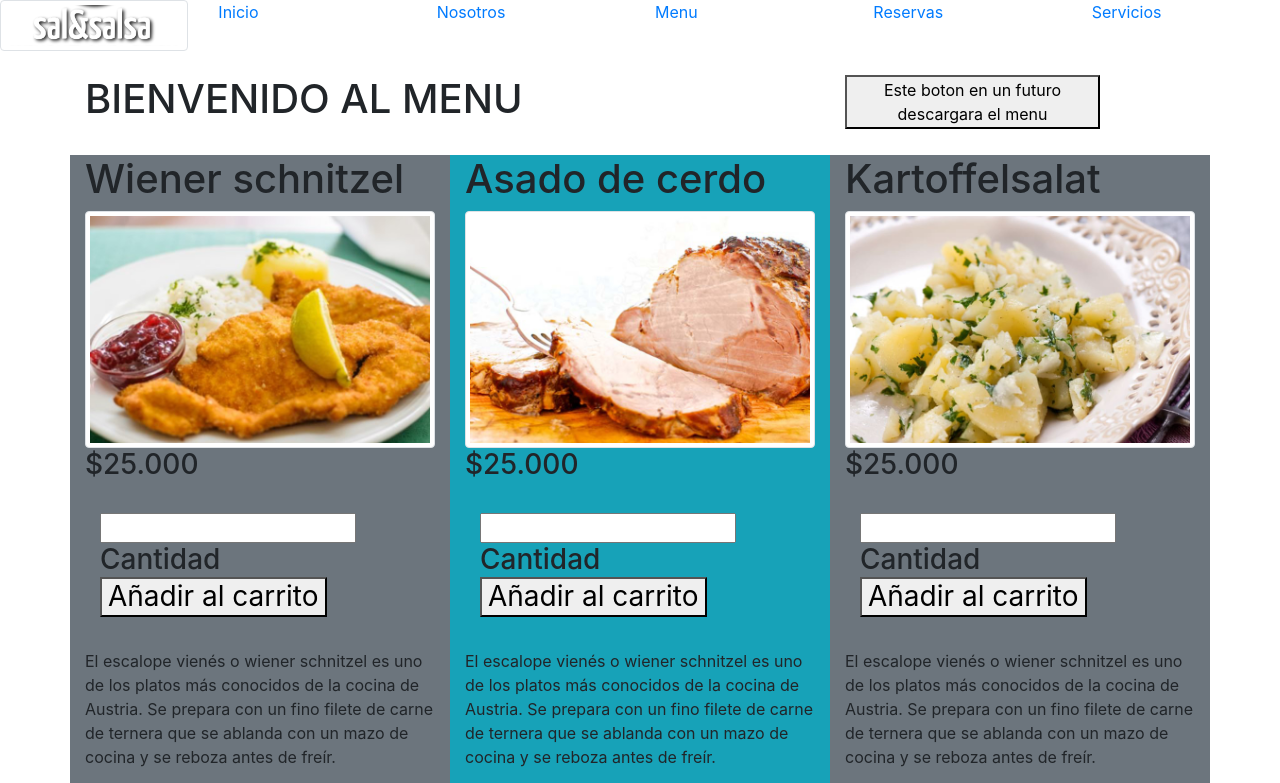
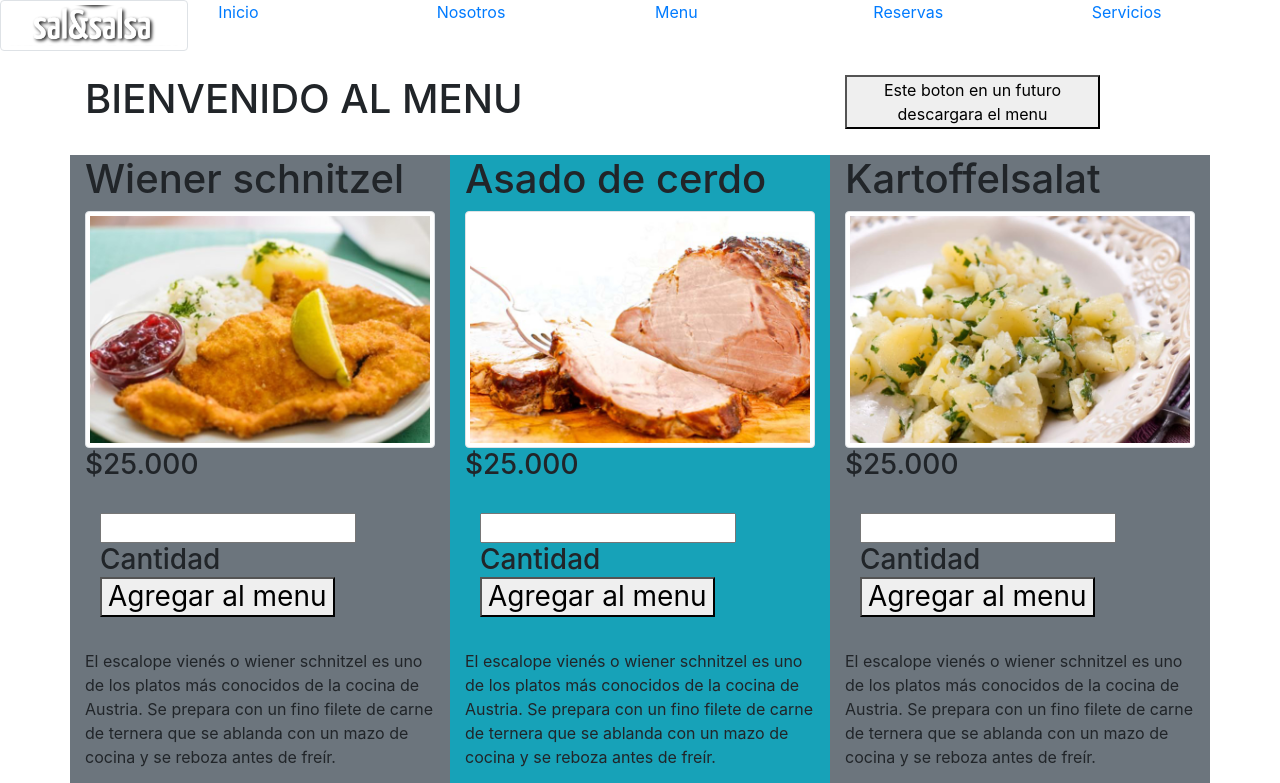
Before and after one commit to Hippo1990/salysalsas-grupo4, a React (Create React App) app: page /menu in a window 1280 px wide. Shown: the top 783 px of the page. Built offline with nearby package versions, Linux system fonts and the light colour scheme.

Commit message:
salysalsas

```diff
--- a/src/components/menu/ContadorMenu.jsx
+++ b/src/components/menu/ContadorMenu.jsx
@@ -8,7 +8,7 @@ class ContadorMenu extends React.Component{
                 <input type="number" min="0" id={this.props.Identificadordeplato}></input>
                 <h3>
                     Cantidad
-                    <Localstoragemenu />
+                    <Localstoragemenu Identificadordeplato ={this.props.Identificadordeplato} />
                 </h3>
             </div>
         );
--- a/src/components/menu/Localstoragemenu.jsx
+++ b/src/components/menu/Localstoragemenu.jsx
@@ -2,12 +2,21 @@ import React from 'react';
 
 class Localstoragemenu extends React.Component{
 
+
     render(props){
+        var nombredeplato = this.props.Identificadordeplato
+        var identificador = 0
+
+
+        function guardar(llave){
+            var saber = document.getElementById(nombredeplato).value;
+            localStorage.setItem(nombredeplato, saber);
+                   }
 
         return(
 
             <div>
-                <button>Añadir al carrito</button>
+                <button onClick={() => {guardar({identificador})}} >Agregar al menu</button>
             </div>
         );
     }
```
